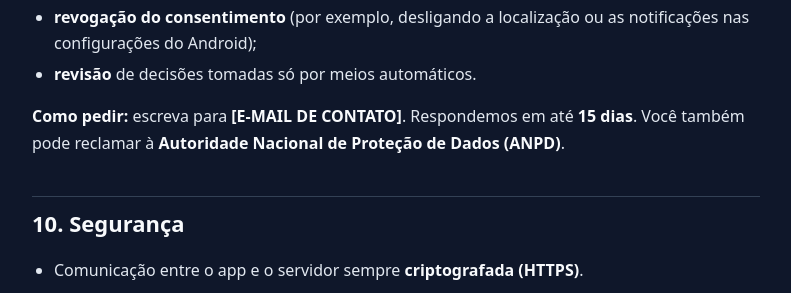
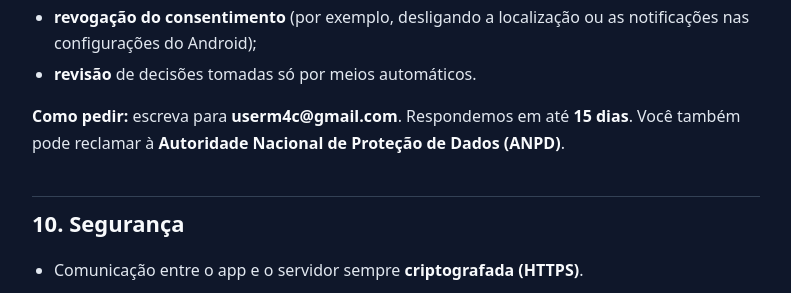
Before and after one commit to userm4c/cityspots-site, a Jekyll site: the page built from privacidade.md, in a window 1280 px wide and 900 px high, scrolled down 5535 px. Shown: the part 155-448 px from the top of the window, without its empty margins (244-1035 px from the left). Built offline with Jekyll 4.4.1, drawn with Linux system fonts in a browser that asks for light colours.

Commit message:
Política: e-mail de contato na seção de direitos

```diff
--- a/privacidade.md
+++ b/privacidade.md
@@ -144,7 +144,7 @@ Pela LGPD, você pode pedir a qualquer momento:
 - **revogação do consentimento** (por exemplo, desligando a localização ou as notificações nas configurações do Android);
 - **revisão** de decisões tomadas só por meios automáticos.
 
-**Como pedir:** escreva para **[E-MAIL DE CONTATO]**. Respondemos em até **15 dias**. Você também pode reclamar à **Autoridade Nacional de Proteção de Dados (ANPD)**.
+**Como pedir:** escreva para **userm4c@gmail.com**. Respondemos em até **15 dias**. Você também pode reclamar à **Autoridade Nacional de Proteção de Dados (ANPD)**.
 
 ## 10. Segurança
 
```
